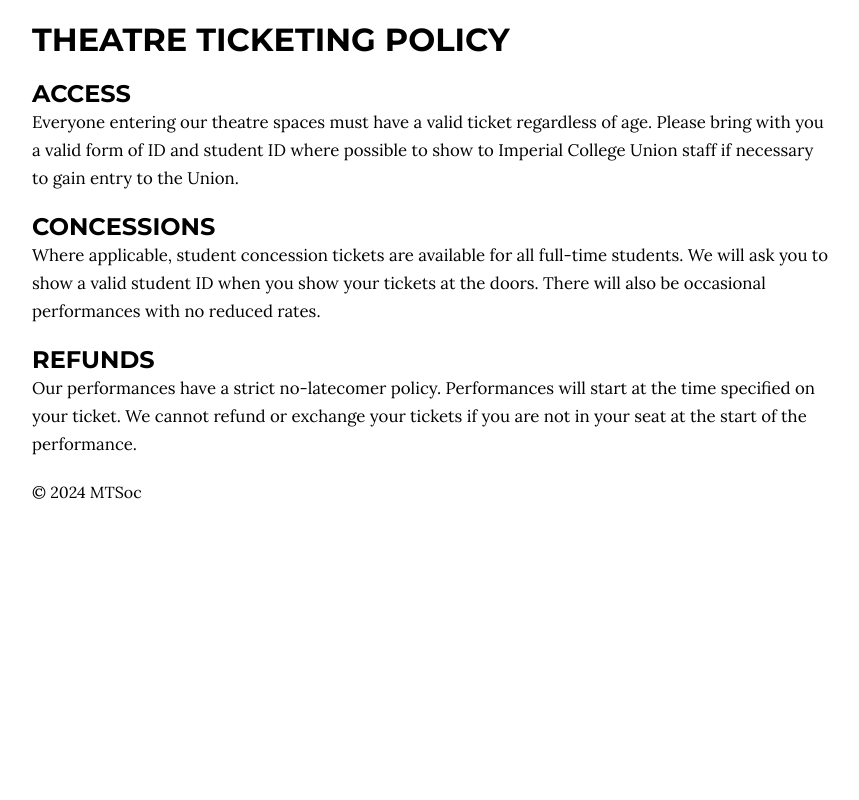
After one commit to MTSoc/mtsoc.github.io, a Flask app: page /policy in a window 1280 px wide. The commit adds this page. Shown: the whole page, without its empty margins (208-1067 px from the left). Run offline with Flask 3, Linux system fonts and the light colour scheme.

Commit message:
feat: add ticketing policy

```diff
--- a/main.py
+++ b/main.py
@@ -9,4 +9,8 @@ app = Flask(__name__, static_folder='', template_folder='')
 def root():
     return render_template('index.html')
 
+@app.route('/policy')
+def policy():
+    return render_template('policy.html')
+
 app.run(host='0.0.0.0')
--- /dev/null
+++ b/policy.html
@@ -0,0 +1,47 @@
+<html lang="en">
+    <head>
+        <meta charset="utf-8">
+        <meta name="viewport" content="width=device-width, viewport-fit=cover">
+        <title>Theatre Ticketing Policy | MTSoc</title>
+
+		<link rel="icon" href="/static/images/logos/mtsoc.jpeg">
+		<link rel="apple-touch-icon" href="/static/images/logos/mtsoc.jpeg">
+        <meta property="og:image" content="/static/images/shows/revue_2016_wild_wild_party.jpeg">
+
+        <link rel="stylesheet" href="https://fonts.googleapis.com/css?family=Lora:400,400italic">
+        <link rel="stylesheet" href="https://fonts.googleapis.com/css?family=Montserrat:400,700">
+        <link rel="stylesheet" href="/static/style.css?v=2">
+        <style>
+            body.section {
+                text-align: left;
+                align-items: flex-start;
+                padding: 20px;
+            }
+            .content_column {
+                align-items: start;
+            }
+        </style>
+    </head>
+    <body class="section plain_section">
+        <div class="narrow_content content_column">
+            <h1>Theatre Ticketing Policy</h1>
+
+            <div>
+                <h2>Access</h2>
+                <p>Everyone entering our theatre spaces must have a valid ticket regardless of age. Please bring with you a valid form of ID and student ID where possible to show to Imperial College Union staff if necessary to gain entry to the Union.</p>
+            </div>
+
+            <div>
+                <h2>Concessions</h2>
+                <p>Where applicable, student concession tickets are available for all full-time students. We will ask you to show a valid student ID when you show your tickets at the doors. There will also be occasional performances with no reduced rates.</p>
+            </div>
+
+            <div>
+                <h2>Refunds</h2>
+                <p>Our performances have a strict no-latecomer policy. Performances will start at the time specified on your ticket. We cannot refund or exchange your tickets if you are not in your seat at the start of the performance.</p>
+            </div>
+
+            <p><a href="/">© 2024 MTSoc</a></p>
+        </div>
+    </body>
+</html>
--- a/static/style.css
+++ b/static/style.css
@@ -295,7 +295,6 @@ button, a {
 
 /* FEATURE */
 #feature {
-    background-image: url("images/posters/final_heist.jpeg");
     background-position: center;
     background-repeat: repeat;
     background-size: contain;
```
Also changed, not shown: index.html (+22 -21 lines), 1 other file.
